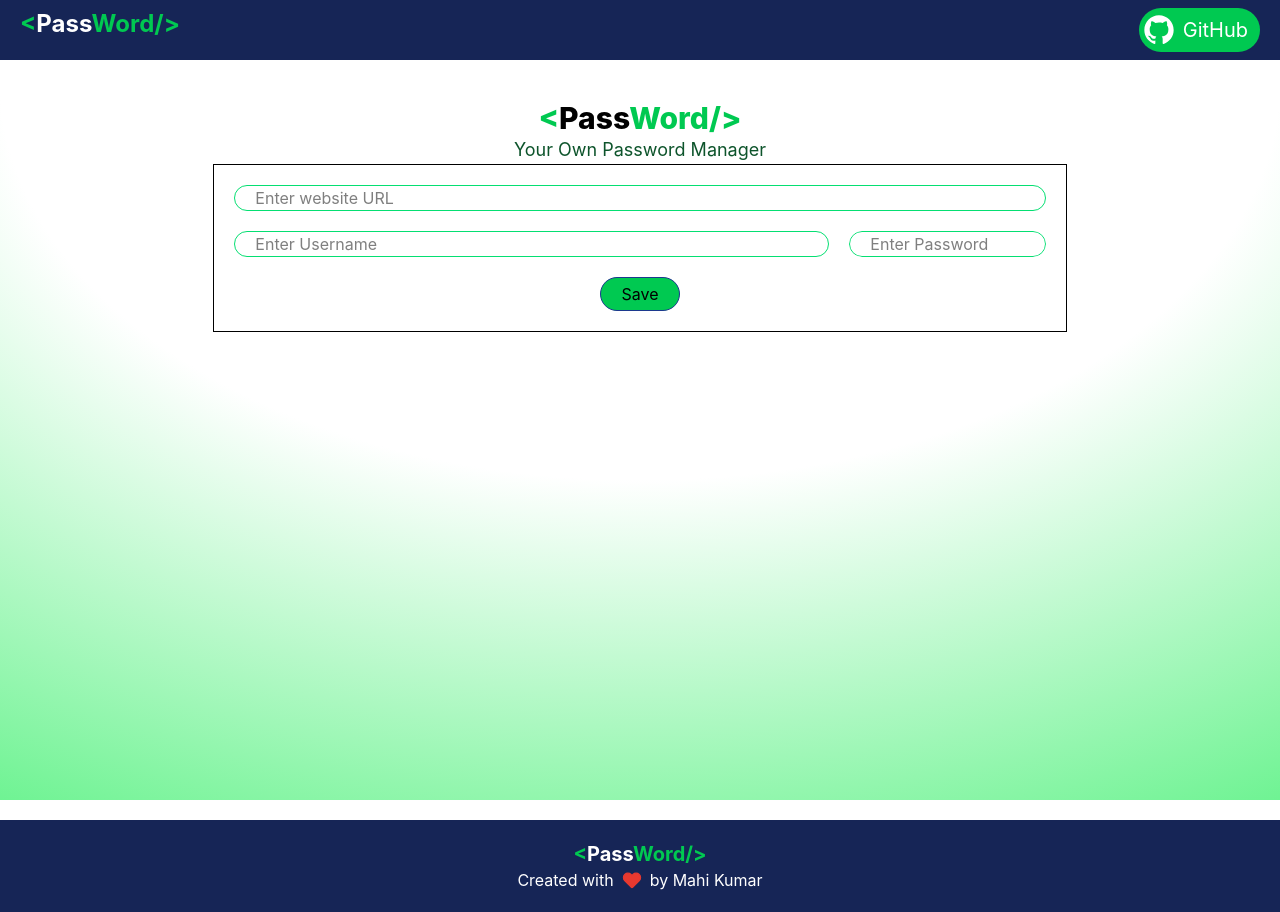
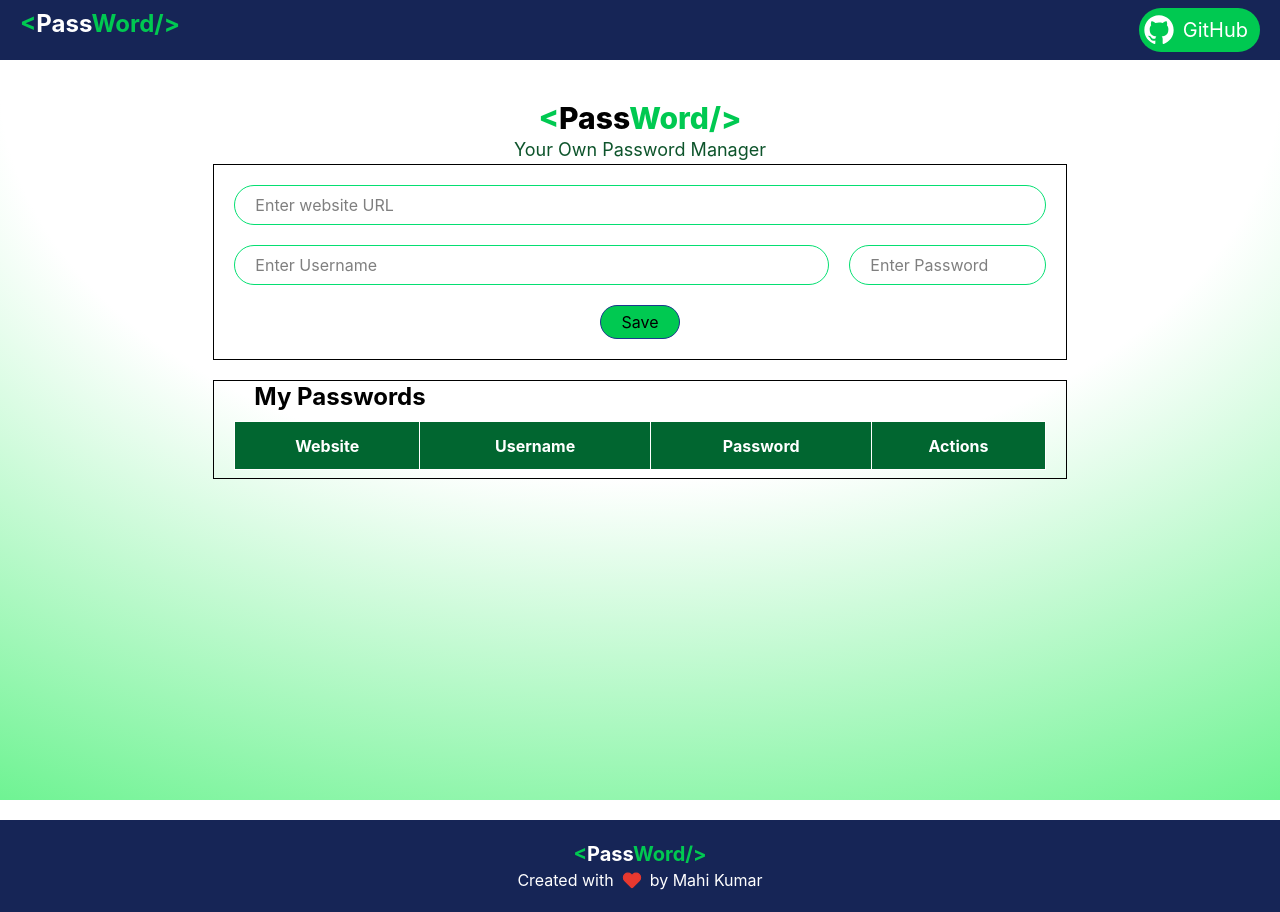
Before and after one commit to mailtotechstack/PasswordManager, a React (Vite) app: page / in a window 1280 px wide. Built offline with nearby package versions, Linux system fonts and the light colour scheme.

Commit message:
Update and fix some error
used useContext hook to ,
update form component,
update listPassword component,
update manager component

```diff
--- a/index.html
+++ b/index.html
@@ -2,7 +2,7 @@
 <html lang="en">
   <head>
     <meta charset="UTF-8" />
-    <link rel="icon" type="image/svg+xml" href="/heart.svg" />
+    <link rel="icon" type="image/svg+xml" href="heart.svg" />
     <meta name="viewport" content="width=device-width, initial-scale=1.0" />
     <title>password</title>
   </head>
--- a/src/components/Form.jsx
+++ b/src/components/Form.jsx
@@ -1,14 +1,76 @@
-export default function Form(){
+import { useState } from "react";
+import { useDetails } from "../context/context";
+
+export default function Form() {
+  const {details, setDetails} = useDetails();
+
+  const [detail, setDetail] = useState({
+    site: "",
+    username: "",
+    password: "",
+  });
+
+  function handleSubmit(e) {
+    e.preventDefault();
+    if(!detail.site || !detail.username || !detail.password) return;
+    setDetails([
+        ...details,
+        {...detail}
+      ]);
+
+    setDetail({
+      site: "",
+      username: "",
+      password: "",
+    });
+    console.log(detail, details);
+  }
+
+  function handleInput(e) {
+    const { name, value } = e.target;
+
+    setDetail((prev) => ({
+      ...prev,
+      [name]: value,
+    }));
+  }
+
   return (
-    <form className="lg:w-2/3 md:mx-5 p-5 lg:mx-auto border flex flex-col gap-5">
-      <input placeholder="Enter website URL" className="border w-full rounded-full border-green-400 ps-5" type="text" />
-      <div className="md:flex gap-5">
-        <input placeholder="Enter Username" className="border w-full rounded-full border-green-400 ps-5" type="text" />
-        <span className="md:w-1/3 w-full rounded-full overflow-hidden">
-            <input placeholder="Enter Password" className="rounded-full border border-green-400 ps-5 mt-5 md:mt-0 focus:border-black w-full h-full"  type="text" />
+    <form
+      onSubmit={handleSubmit}
+      className="lg:w-2/3 md:mx-5 p-5 lg:mx-auto border flex flex-col gap-5"
+    >
+      <input
+        value={detail.site}
+        name="site"
+        onChange={handleInput}
+        placeholder="Enter website URL"
+        className="border w-full h-10 rounded-full border-green-400 ps-5"
+        type="text"
+      />
+      <div className="md:flex gap-5 ">
+        <input
+          value={detail.username}
+          name="username"
+          onChange={handleInput}
+          placeholder="Enter Username"
+          className="border h-10 w-full rounded-full border-green-400 ps-5"
+          type="text"
+        />
+        <span className="md:w-1/3 w-full rounded-full inline-block h-10">
+          <input
+            value={detail.password}
+            name="password"
+            onChange={handleInput}
+            placeholder="Enter Password"
+            className="rounded-full border border-green-400 ps-5 mt-5 md:mt-0 focus:border-black w-full h-full"
+            type="text"
+          />
         </span>
       </div>
-      <button className="border mx-auto rounded-full border-blue-900 w-fit px-5 py-1 active:font-bold bg-green-500">Save</button>
+      <button className="border mx-auto rounded-full border-blue-900 w-fit px-5 py-1 active:font-bold bg-green-500">
+        Save
+      </button>
     </form>
-  )
+  );
 }
--- /dev/null
+++ b/src/components/ListPassword.jsx
@@ -0,0 +1,31 @@
+import { useDetails } from "../context/context";
+export default function ListPassword(){
+
+    const {details} = useDetails();
+    console.log(details)
+
+    return(<div className="border px-5 lg:w-2/3 lg:mx-auto my-5">
+        <h3 className="text-2xl font-bold mx-5">My Passwords</h3>
+        <table className="my-2 w-full">
+            <thead>
+                <tr className="border bg-green-800 text-white h-12">
+                    <th className="">Website</th>
+                    <th className="border-x">Username</th>
+                    <th>Password</th>
+                    <th className="border-s">Actions</th>
+                </tr>
+            </thead>
+            <tbody className="bg-green-200">
+                {details.map((detail, idx)=>{
+                   return <tr key={idx} className="border text-center h-10">
+                    <td>{detail.site}</td>
+                    <td className="border-x">{detail.username}</td>
+                    <td>{detail.password}</td>
+                    <td className="border-s"><span>0</span> <span>k</span></td>
+                </tr>
+                })
+                }
+            </tbody>
+        </table>
+    </div>);
+};
--- a/src/components/Manager.jsx
+++ b/src/components/Manager.jsx
@@ -1,12 +1,28 @@
 import Form from "./Form";
 import Header from "./Header";
+import ListPassword from "./ListPassword";
+import { DetailsProvider } from "../context/context";
+import { useEffect, useState } from "react";
+
 export default function Manager() {
-  return (<>
-  <div className="absolute inset-0 -z-10 w-full bg-white [background:radial-gradient(125%_125%_at_50%_10%,#fff_40%,#3e6_100%)]"></div>
-  <div className="min-h-[90vh]">
-    <Header />
-    <Form />
-  </div>
-  </>
+
+  const [details, setDetails] = useState(()=>{
+    const savedDetails = localStorage.getItem("details");
+    return savedDetails? JSON.parse(savedDetails) : [];
+  });
+
+  useEffect(()=>{
+    localStorage.setItem("details", JSON.stringify(details));
+  }, [details]);
+
+  return (
+    <DetailsProvider value={{details, setDetails}}>
+      <div className="absolute inset-0 -z-10 w-full bg-white [background:radial-gradient(125%_125%_at_50%_10%,#fff_40%,#3e6_100%)]"></div>
+      <div className="min-h-[90vh]">
+        <Header />
+        <Form />
+        <ListPassword />
+      </div>
+    </ DetailsProvider>
   );
 }
--- /dev/null
+++ b/src/context/context.js
@@ -0,0 +1,18 @@
+import { createContext, useContext } from "react";
+
+export const detailsContext = createContext({
+    details:[],
+    setDetails: ()=>{}
+});
+
+export const DetailsProvider = detailsContext.Provider;
+
+export const useDetails = ()=>{
+    const details = useContext(detailsContext);
+    if(!details){
+        throw new Error("UseDetails is used within a detailsProvider");
+    }
+    else{
+        return details;
+    }
+}
```
